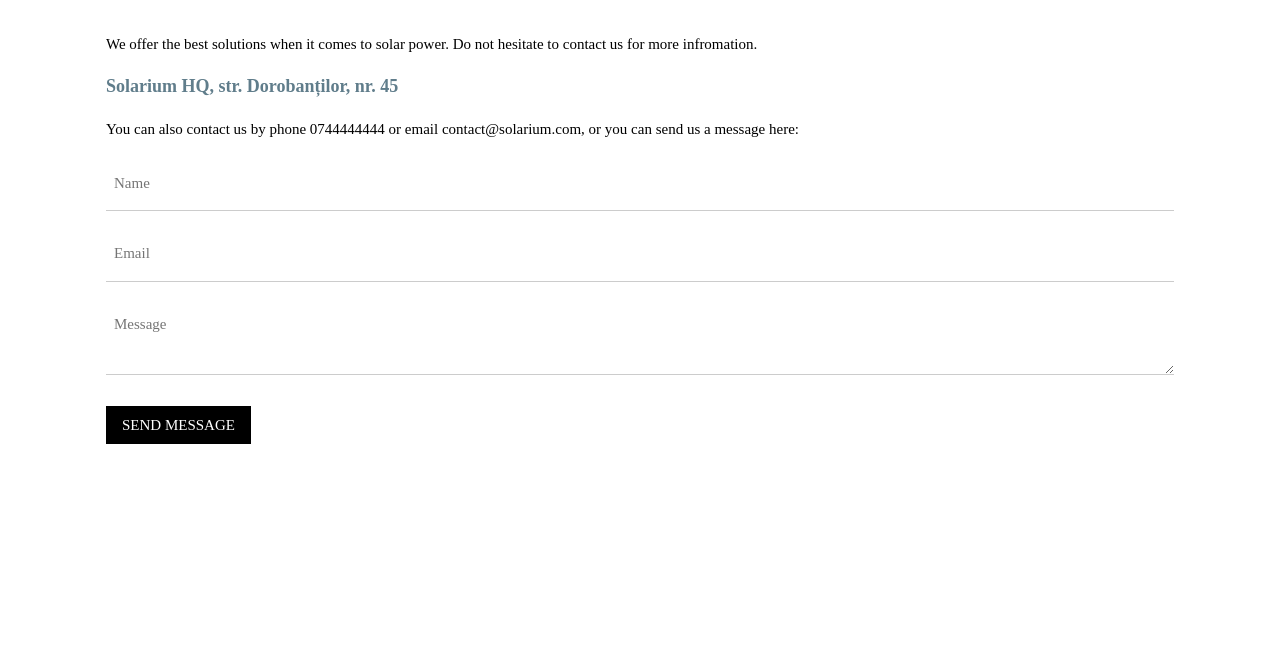
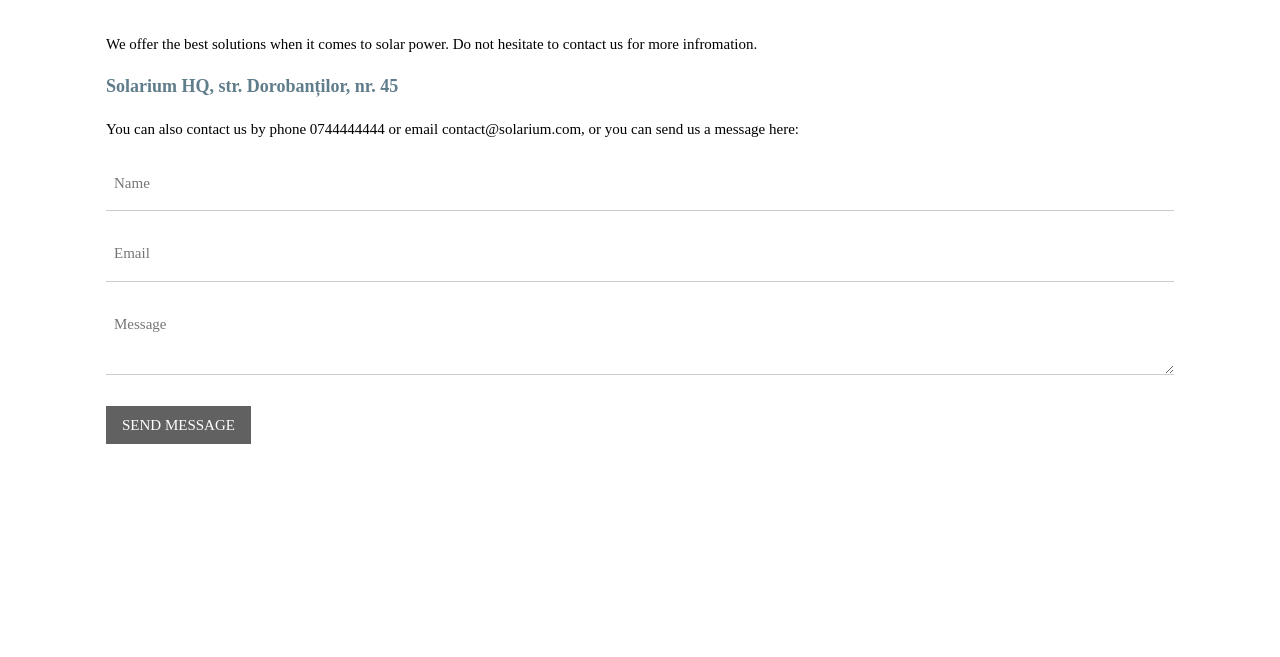
Before and after one commit to DanCovaciu/UIDProject, a plain HTML site: page contact.html in a window 1280 px wide. Shown: the part 143-800 px from the top of the page. Drawn offline with nearby package versions, Linux system fonts and the light colour scheme.

Commit message:
More color changing

```diff
--- a/CSS/global.css
+++ b/CSS/global.css
@@ -31,7 +31,6 @@ h1, h2, h3, h4, h5, h6 {
   bottom: 0;
   width: 100%;
   height: 10%;
-  color: #FFED1F;
 }
 
 div#chat {
--- a/contact.html
+++ b/contact.html
@@ -66,7 +66,7 @@
                 <span class="closebtn" onclick="this.parentElement.style.display='none';">&times;</span>
                 The message needs at least 10 characters!
             </div>
-                <button onclick="onButtonClick()" class="w3-button w3-black w3-section" type="button" id="submitBtn">SEND MESSAGE</button>
+                <button onclick="onButtonClick()" class="w3-button w3-dark-grey w3-section" type="button" id="submitBtn">SEND MESSAGE</button>
             </p>
         </form>
         <div id="alert" class="alert">
```
